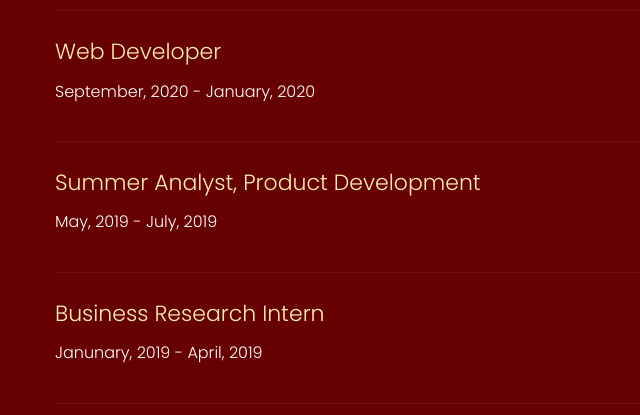
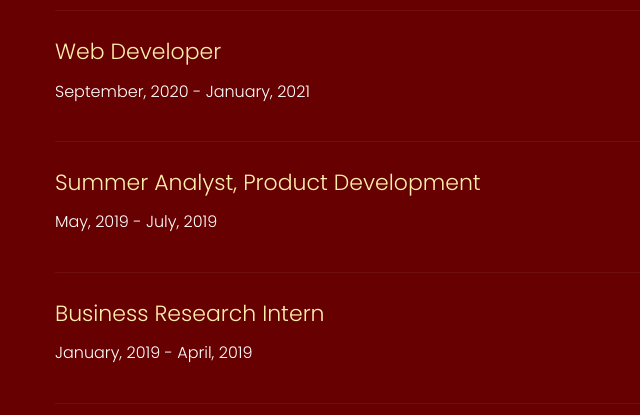
Before and after one commit to ramartya/ramartya.github.io, a plain HTML site: page index.html in a window 1280 px wide. Shown: the part 1811-2226 px from the top of the page, 0-640 px from the left. Drawn offline with Linux system fonts and the light colour scheme.

Commit message:
Fix minor typos

```diff
--- a/index.html
+++ b/index.html
@@ -241,7 +241,7 @@
               <div class="single-about">
                 <div class="tittle-experience">
                   <h3>Web Developer</h3>
-                  <p>September, 2020 - January, 2020</p>
+                  <p>September, 2020 - January, 2021</p>
                 </div>
                 <div class="experience-link">
                   <a href="http://crubn.com/"
@@ -271,7 +271,7 @@
               <div class="single-about">
                 <div class="tittle-experience">
                   <h3>Business Research Intern</h3>
-                  <p>Janunary, 2019 - April, 2019</p>
+                  <p>January, 2019 - April, 2019</p>
                 </div>
                 <div class="experience-link">
                   <a href="#"
```
